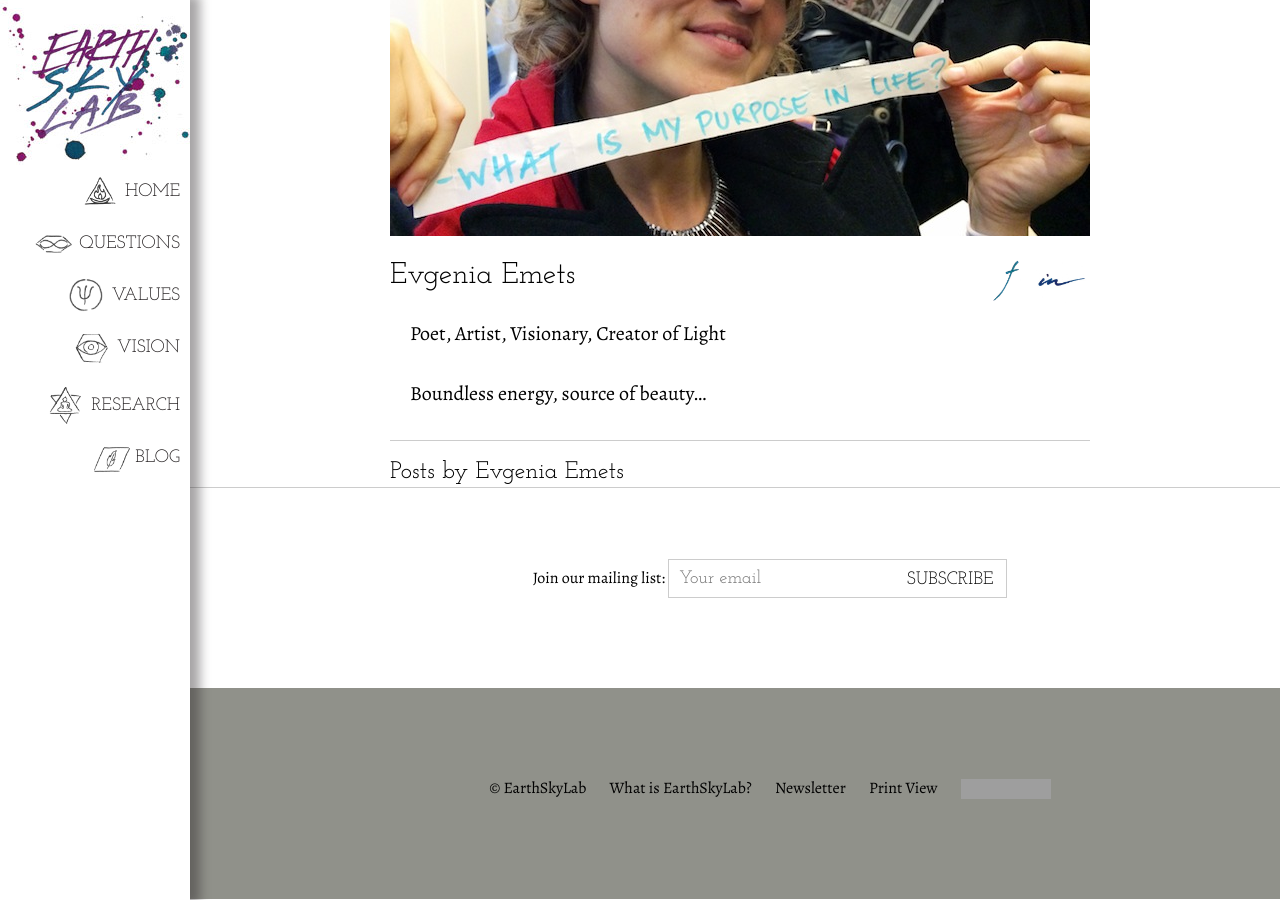
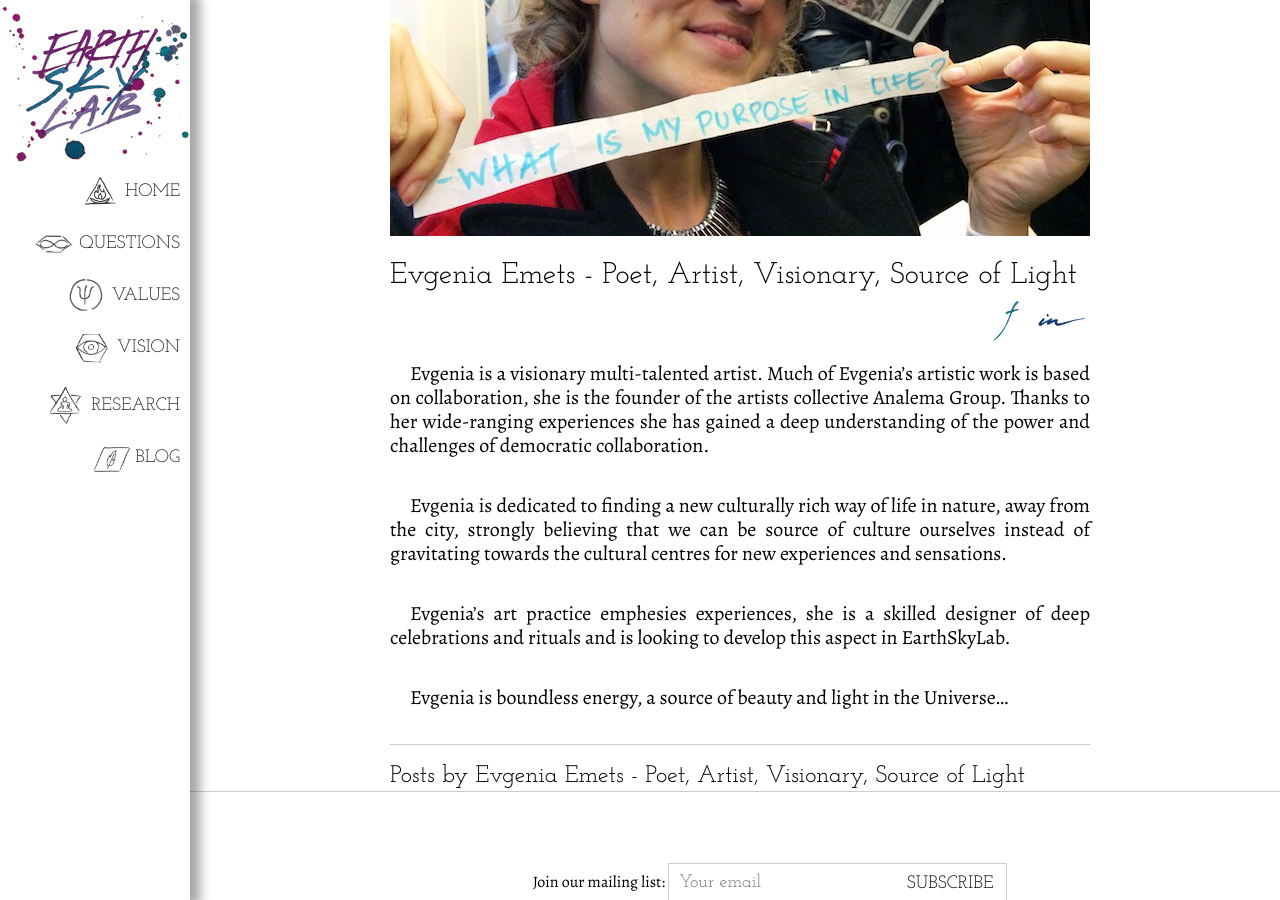
Before and after one commit to EarthSkyLab/EarthSkyLab.github.io, a Jekyll site: the page built from _authors/evgenia.md, in a window 1280 px wide and 900 px high, scrolled down 314 px. Built offline with Jekyll 4.4.1, drawn with Linux system fonts in a browser that asks for light colours; Markdown is read by kramdown in place of the engine named in the settings; comment, search, counter and statistics services are not loaded; grey boxes are pictures that could not be loaded.

Commit message:
About Evgenia v1.0

```diff
--- a/_authors/evgenia.md
+++ b/_authors/evgenia.md
@@ -1,10 +1,15 @@
 ---
 layout: person
-title: Evgenia Emets
+title: Evgenia Emets - Poet, Artist, Visionary, Source of Light
 facebook: https://www.facebook.com/evgenia.emets
 linkedin: https://www.linkedin.com/in/emetsjane
 ---
 
-Poet, Artist, Visionary, Creator of Light
 
-Boundless energy, source of beauty...
+Evgenia is a visionary multi-talented artist. Much of Evgenia's artistic work is based on collaboration, she is the founder of the artists collective Analema Group. Thanks to her wide-ranging experiences she has gained a deep understanding of the power and challenges of democratic collaboration.
+
+Evgenia is dedicated to finding a new culturally rich way of life in nature, away from the city, strongly believing that we can be source of culture ourselves instead of gravitating towards the cultural centres for new experiences and sensations.
+
+Evgenia's art practice emphesies experiences, she is a skilled designer of deep celebrations and rituals and is looking to develop this aspect in EarthSkyLab.
+
+Evgenia is boundless energy, a source of beauty and light in the Universe...
```
